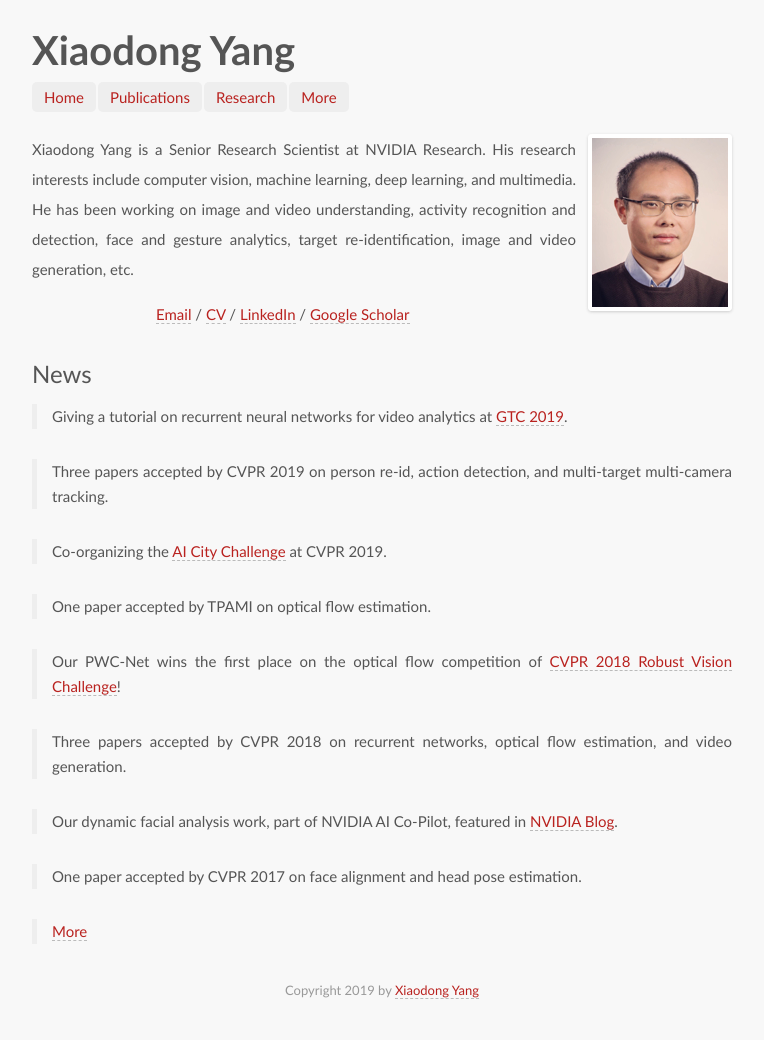
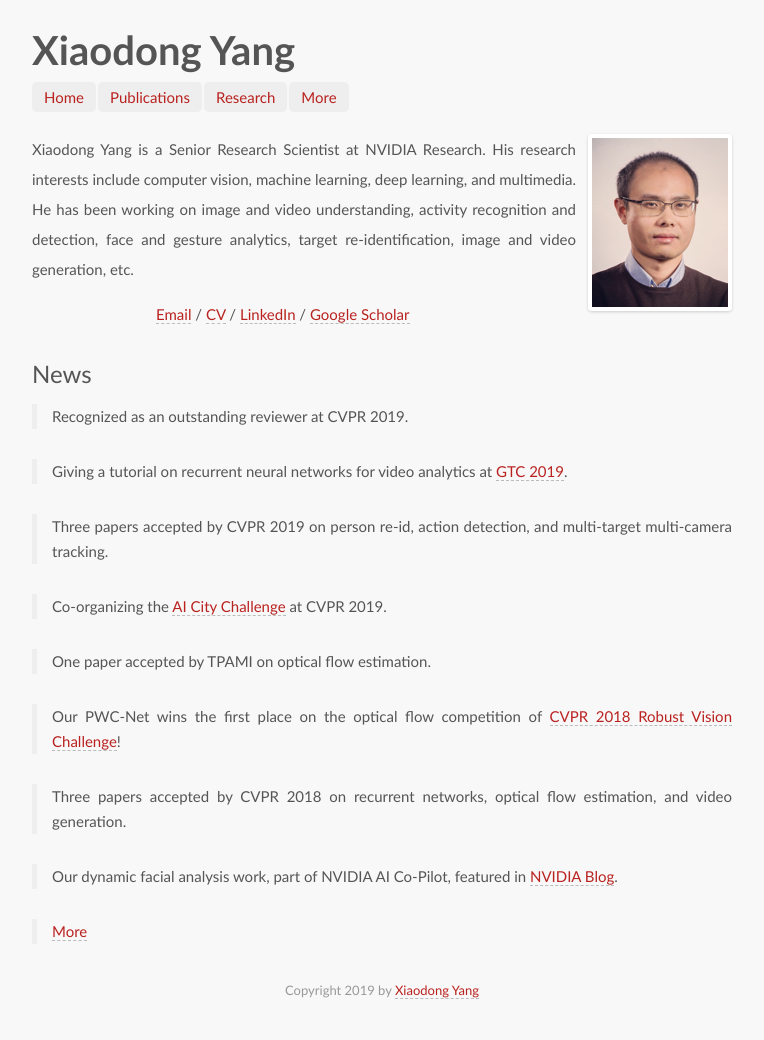
Before and after one commit to xiaodongyang/xiaodongyang.github.io, a Jekyll site: the page built from index.md, in a window 1280 px wide. Shown: the whole page, without its empty margins (258-1022 px from the left). Built offline with Jekyll 4.4.1, drawn with Linux system fonts in a browser that asks for light colours; some web fonts are replaced.

Commit message:
Update index.md

```diff
--- a/index.md
+++ b/index.md
@@ -8,6 +8,8 @@ Xiaodong Yang is a Senior Research Scientist at NVIDIA Research. His research in
 &emsp;&emsp;&emsp;&emsp;&emsp;&emsp;&emsp;&emsp;&emsp;&emsp;&nbsp;&nbsp;&nbsp;[Email](mailto:yangxd.hust@gmail.com) / [CV](/publications/papers/cv.pdf) / [LinkedIn](https://www.linkedin.com/in/xiaodong-yang-79a44134/) / [Google Scholar](http://scholar.google.com/citations?user=yWsMg_gAAAAJ&hl=en)
 
 ## News
+
+> Recognized as an outstanding reviewer at CVPR 2019.
 
 > Giving a tutorial on recurrent neural networks for video analytics at [GTC 2019](https://www.nvidia.com/en-us/gtc/).
 
@@ -23,6 +25,4 @@ Xiaodong Yang is a Senior Research Scientist at NVIDIA Research. His research in
 
 > Our dynamic facial analysis work, part of NVIDIA AI Co-Pilot, featured in [NVIDIA Blog](https://devblogs.nvidia.com/parallelforall/ai-co-pilot-rnn-dynamic-facial-analysis/).
 
-> One paper accepted by CVPR 2017 on face alignment and head pose estimation.
-
 > [More](/news)
```
